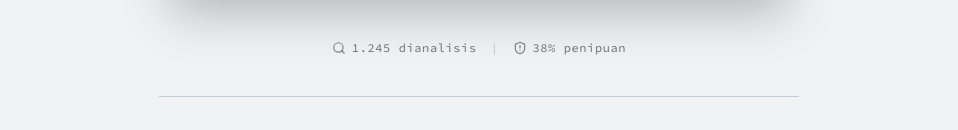
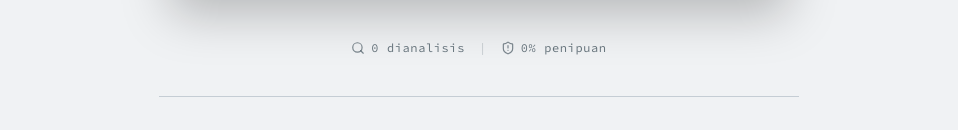
Before and after one commit to EMIGRIA/emigria-web, a React (Vite) app in the folder front-end/: page / in a window 1280 px wide. Shown: the part 621-751 px from the top of the page, without its empty margins (161-1119 px from the left). Built offline with nearby package versions, Linux system fonts and the light colour scheme.

Commit message:
fix(StatsBanner): remove hardcoded fallback values, use 0 as default

```diff
--- a/front-end/src/components/common/StatsBanner.tsx
+++ b/front-end/src/components/common/StatsBanner.tsx
@@ -4,8 +4,8 @@ import { Search, ShieldAlert } from "lucide-react";
 export default function StatsBanner() {
   const { data } = useAnalytics();
 
-  const total = data?.total_scans ?? 1245;
-  const rate = data?.fraud_rate != null ? Math.round(data.fraud_rate * 100) : 38;
+  const total = data?.total_scans ?? 0;
+  const rate = data?.fraud_rate != null ? Math.round(data.fraud_rate * 100) : 0;
 
   // Localized total scans number formatting
   const formattedTotal = new Intl.NumberFormat("id-ID").format(total);
```
